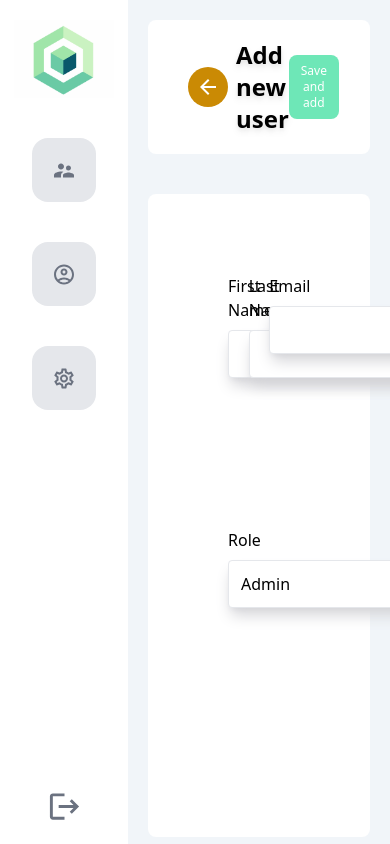
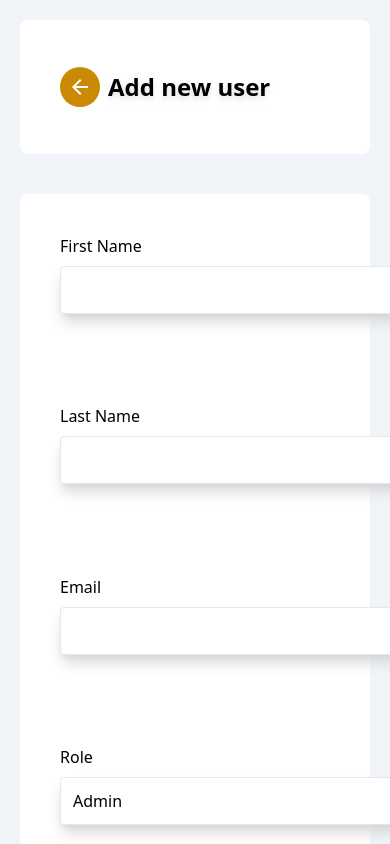
Before and after one commit to jeremy-marcillaud/prediko_assignment, a Next.js app: page /admin/users/new in a window 390 px wide. Built offline with nearby package versions, Linux system fonts and the light colour scheme.

Commit message:
responsive dashboard done

```diff
--- a/components/atoms/button.tsx
+++ b/components/atoms/button.tsx
@@ -23,6 +23,7 @@ export default function Button(props: Props) {
     <button
       className={classNames(
         "h-fit mr-2 rounded-lg text-xs font-medium transition-all",
+        size === "large" && "w-96 p-3 py-2 text-sm",
         size === "regular" && "w-32 p-3 py-2 text-sm",
         size === "small" && " w-24 px-2 py-2",
         variant === "regular" && "bg-emerald-300 text-white",
--- a/components/menuLayout.tsx
+++ b/components/menuLayout.tsx
@@ -6,7 +6,7 @@ export default function MenuLayout({ children }: any) {
       <div className="w-32 absolute">
         <Sidebar />
       </div>
-      <div className="ml-32 h-screen bg-slate-100 overflow-scroll">
+      <div className="ml-0 sm:ml-32 h-screen bg-slate-100 overflow-scroll">
         {children}
       </div>
     </div>
--- a/components/sideBar.tsx
+++ b/components/sideBar.tsx
@@ -16,7 +16,7 @@ const navMenu = [
 
 export default function SideBar() {
   return (
-    <div className="w-full h-screen bg-white text-gray-500 flex flex-col justify-between items-center">
+    <div className="w-0 h-0 hidden  bg-slate-100 sm:bg-white sm:w-full sm:h-screen text-gray-500 sm:flex flex-col justify-between items-center">
       <div className="p-5 flex flex-col items-center">
         <Image
           src="/logo.png"
--- a/pages/admin/users/[id].tsx
+++ b/pages/admin/users/[id].tsx
@@ -35,8 +35,8 @@ export default function Page(): ReactElement {
 
   // form
   const { register, handleSubmit, setValue } = useForm<IFormInput>();
-  const [disabled, setDisabled] = useState(true);
-  let [isOpen, setIsOpen] = useState(false);
+  const [disabled, setDisabled] = useState<boolean>(true);
+  let [isOpen, setIsOpen] = useState<boolean>(false);
 
   // event handler
   const onSubmit: SubmitHandler<IFormInput> = async (data) => {
@@ -78,7 +78,7 @@ export default function Page(): ReactElement {
               </p>
             </div>
             <div className="flex">
-              <div className="mr-2">
+              <div className="hidden md:flex md:mr-2">
                 <Button type={"submit"} disabled={disabled}>
                   Update user
                 </Button>
@@ -93,12 +93,12 @@ export default function Page(): ReactElement {
             </div>
           </div>
         </div>
-        <div className="mt-10 rounded-lg grid grid-cols-3 bg-white h-4/5 p-20">
+        <div className="h-screen p-10 mt-10 rounded-lg grid grid-cols-1 md:grid-cols-1 lg:grid-cols-2 xl:grid-cols-3 bg-white lg:h-4/5 sm:p-20">
           <div className="flex flex-col">
             <label htmlFor="first_name">First Name</label>
             <input
               {...register("first_name", { required: true, maxLength: 20 })}
-              className="w-72 h-12 mr-10 mt-2 p-5 rounded bg-white border shadow-lg shadow-zinc-300 outline-none"
+              className="w-96 h-12 mt-2 p-5 mb-10 lg:w-80 rounded bg-white border shadow-lg shadow-zinc-300 outline-none"
               onChange={(e) => {
                 setDisabled(false);
                 setValue("first_name", e.target.value);
@@ -113,7 +113,7 @@ export default function Page(): ReactElement {
                 pattern: /^[A-Za-z]+$/i,
                 required: true,
               })}
-              className="w-72 h-12 mr-10 mt-2 p-5 rounded bg-white border shadow-lg shadow-zinc-300 outline-none"
+              className="w-96 h-12 mt-2 p-5 mb-10 lg:w-80 rounded bg-white border shadow-lg shadow-zinc-300 outline-none"
               onChange={(e) => {
                 setDisabled(false);
                 setValue("last_name", e.target.value);
@@ -126,7 +126,7 @@ export default function Page(): ReactElement {
             <input
               {...register("email", { required: true })}
               type="email"
-              className="w-72 h-12 mr-10 mt-2 p-5 rounded bg-white border shadow-lg shadow-zinc-300 outline-none"
+              className="w-96 h-12 mt-2 p-5 mb-10 lg:w-80 rounded bg-white border shadow-lg shadow-zinc-300 outline-none"
               onChange={(e) => {
                 setDisabled(false);
                 setValue("email", e.target.value);
@@ -138,7 +138,7 @@ export default function Page(): ReactElement {
             <label htmlFor="role">Role</label>
             <select
               {...register("role")}
-              className="w-72 h-12 mr-10 mt-2 pl-2 rounded bg-white border shadow-lg shadow-zinc-300 outline-none"
+              className="w-96 h-12 mt-2 pl-2 mb-10 lg:w-80 rounded bg-white border shadow-lg shadow-zinc-300 outline-none"
               defaultValue={user.role}
               onChange={(e) => {
                 setDisabled(false);
@@ -148,6 +148,20 @@ export default function Page(): ReactElement {
               <option value="ADMIN">Admin</option>
               <option value="DEV">Developper</option>
             </select>
+            <div className="w-96">
+              <div className="flex justify-between md:hidden">
+                <Button type={"submit"} disabled={disabled}>
+                  Update user
+                </Button>
+                <Button
+                  type={"button"}
+                  variant="danger"
+                  onClick={() => setIsOpen(true)}
+                >
+                  Delete user
+                </Button>
+              </div>
+            </div>
           </div>
         </div>
       </form>
--- a/pages/admin/users/index.tsx
+++ b/pages/admin/users/index.tsx
@@ -8,7 +8,7 @@ import { getUsers } from "../../../lib/users";
 // const users = new Array(10).fill(1).map((_, i) => `Playlist ${i + 1}`);
 
 export default function Page(): ReactElement {
-  const [searchTerm, setSearchTerm] = useState("");
+  const [searchTerm, setSearchTerm] = useState<string>("");
 
   //swr
   const { data: users, error: isError } = useSWR("/", getUsers);
@@ -34,39 +34,39 @@ export default function Page(): ReactElement {
   }
 
   return (
-    <div className="ml-24 mr-24 p-16">
+    <div className="mr-0 p-16">
       <div>
         <p className="text-2xl font-bold drop-shadow-md shadow-black">
           Our Users
         </p>
       </div>
-      <div className="flex justify-between mt-10 mb-10">
-        <div className="relative flex items-center text-gray-400 focus-within:text-gray-600">
+      <div className="block md:flex justify-between mt-10 mb-10">
+        <div className="w-96 mb-5 mr-2 relative flex items-center text-gray-400 focus-within:text-gray-600">
           <MdOutlineSearch className="w-5 h-5 absolute ml-3" />
           <input
             type="search"
-            className="bg-white border w-72 h-12 pl-10 pr-5 rounded-lg shadow-lg shadow-zinc-300 outline-none"
+            className="bg-white border w-96 h-12 pl-10 pr-5 md:w-72 rounded-lg shadow-lg shadow-zinc-300 outline-none"
             value={searchTerm}
             onChange={handleSearch}
           />
         </div>
         <Link
-          className=" relative flex items-start text-black"
+          className="w-96 relative flex items-start text-black"
           href="/admin/users/new"
           passHref
         >
           <MdAddBox className="w-8 h-12 text-blue-600 absolute ml-2" />
-          <span className="bg-white border p-3 w-48 pl-16 rounded-lg shadow-lg shadow-zinc-300 outline-none">
+          <span className="bg-white border p-3 w-full md:w-72 pl-16 rounded-lg shadow-lg shadow-zinc-300 outline-none">
             add new user
           </span>
         </Link>
       </div>
-      <ul className="grid grid-cols-3 gap-4 ">
+      <ul className="grid grid-cols-1 lg:grid-cols-2 xl:grid-cols-3 gap-4 pr-10">
         {filteredData?.map((item: any, i: any) => {
           return (
             <li
               key={i}
-              className="mb-5 w-full h-20 bg-white border rounded-lg shadow-lg shadow-zinc-300 flex justify-around items-center"
+              className="mb-5 w-96 h-20 lg:w-80 bg-white border rounded-lg shadow-lg shadow-zinc-300 flex justify-around items-center"
             >
               <div>
                 <p>
--- a/pages/admin/users/new.tsx
+++ b/pages/admin/users/new.tsx
@@ -62,14 +62,16 @@ export default function Page(): ReactElement {
             Add new user
           </p>
         </div>
-        <Button type="submit">Save and add</Button>
+        <div className="hidden md:flex">
+          <Button type="submit">Save and add</Button>
+        </div>
       </div>
-      <div className="mt-10 rounded-lg grid grid-cols-3 bg-white h-4/5 p-20">
+      <div className="mt-10 p-10 rounded-lg grid grid-cols-1 lg:grid-cols-2 xl:grid-cols-3 bg-white h-screen lg:h-4/5 sm:p-20">
         <div className="flex flex-col">
           <label htmlFor="first_name">First Name</label>
           <input
             {...register("first_name", { required: true, maxLength: 20 })}
-            className="w-72 h-12 mr-10 mt-2 p-5 rounded bg-white border shadow-lg shadow-zinc-300 outline-none"
+            className="w-96 h-12 mr-10 mt-2 mb-10 lg:mb-0 lg:w-80 p-5 rounded bg-white border shadow-lg shadow-zinc-300 outline-none"
           />
         </div>
         <div className="flex flex-col">
@@ -79,7 +81,7 @@ export default function Page(): ReactElement {
               pattern: /^[A-Za-z]+$/i,
               required: true,
             })}
-            className="w-72 h-12 mr-10 mt-2 p-5 rounded bg-white border shadow-lg shadow-zinc-300 outline-none"
+            className="w-96 h-12 mr-10 mt-2 mb-10 lg:mb-0 lg:w-80 p-5 rounded bg-white border shadow-lg shadow-zinc-300 outline-none"
           />
         </div>
         <div className="flex flex-col">
@@ -87,19 +89,24 @@ export default function Page(): ReactElement {
           <input
             {...register("email", { required: true })}
             type="email"
-            className="w-72 h-12 mr-10 mt-2 p-5 rounded bg-white border shadow-lg shadow-zinc-300 outline-none"
+            className="w-96 h-12 mr-10 mt-2 mb-10 lg:mb-0 lg:w-80 p-5 rounded bg-white border shadow-lg shadow-zinc-300 outline-none"
           />
         </div>
         <div className="flex flex-col">
           <label htmlFor="role">Role</label>
           <select
             {...register("role")}
-            className="w-72 h-12 mr-10 mt-2 pl-2 rounded bg-white border shadow-lg shadow-zinc-300 outline-none"
+            className="w-96 h-12 mr-10 mt-2 pl-2 mb-10 lg:mb-0 lg:w-80 rounded bg-white border shadow-lg shadow-zinc-300 outline-none"
           >
             <option value="ADMIN">Admin</option>
             <option value="DEV">Developper</option>
           </select>
         </div>
+        <div className="md:hidden">
+          <Button size="large" type="submit">
+            Save and add
+          </Button>
+        </div>
       </div>
     </form>
   );
```
